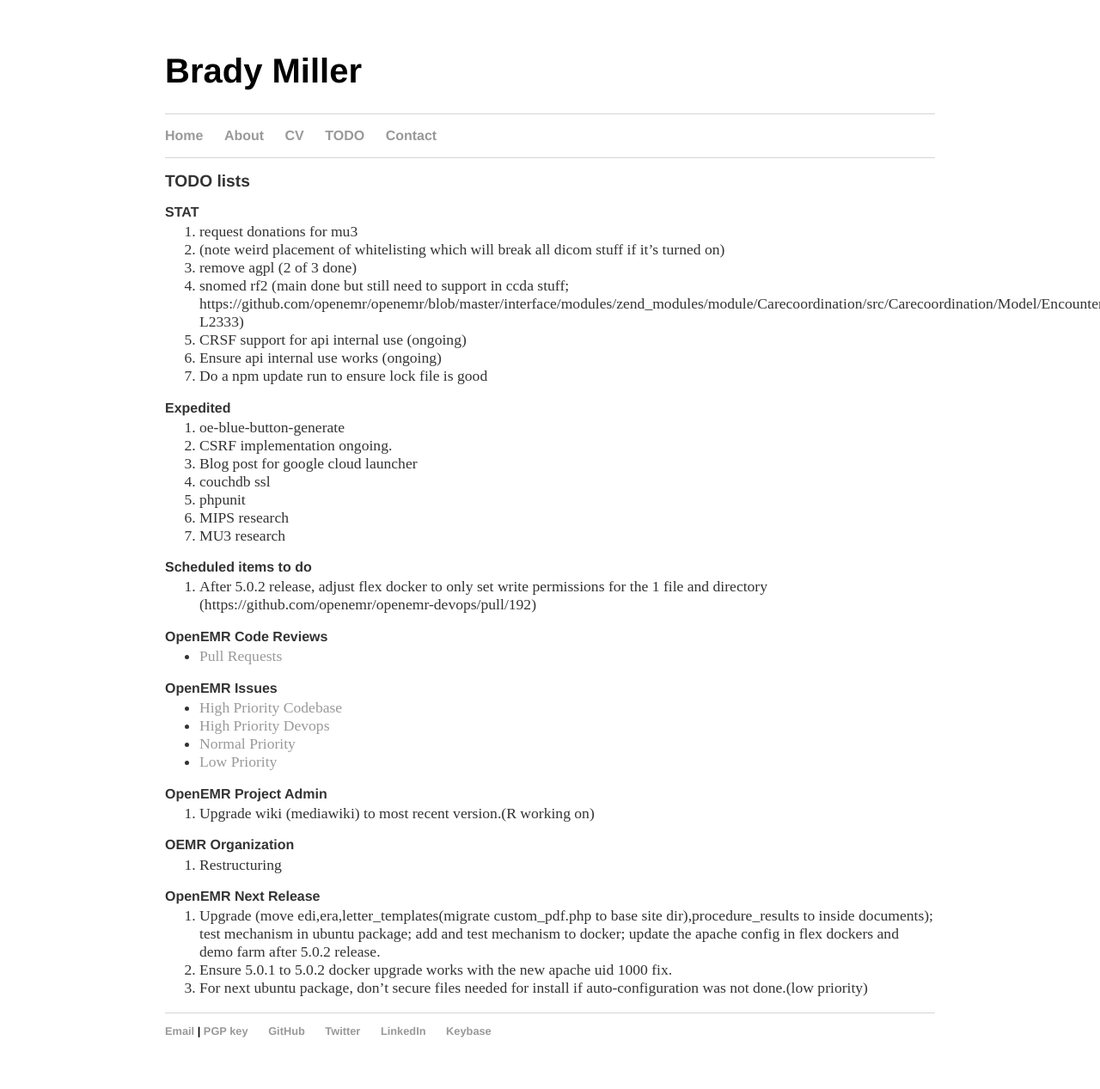
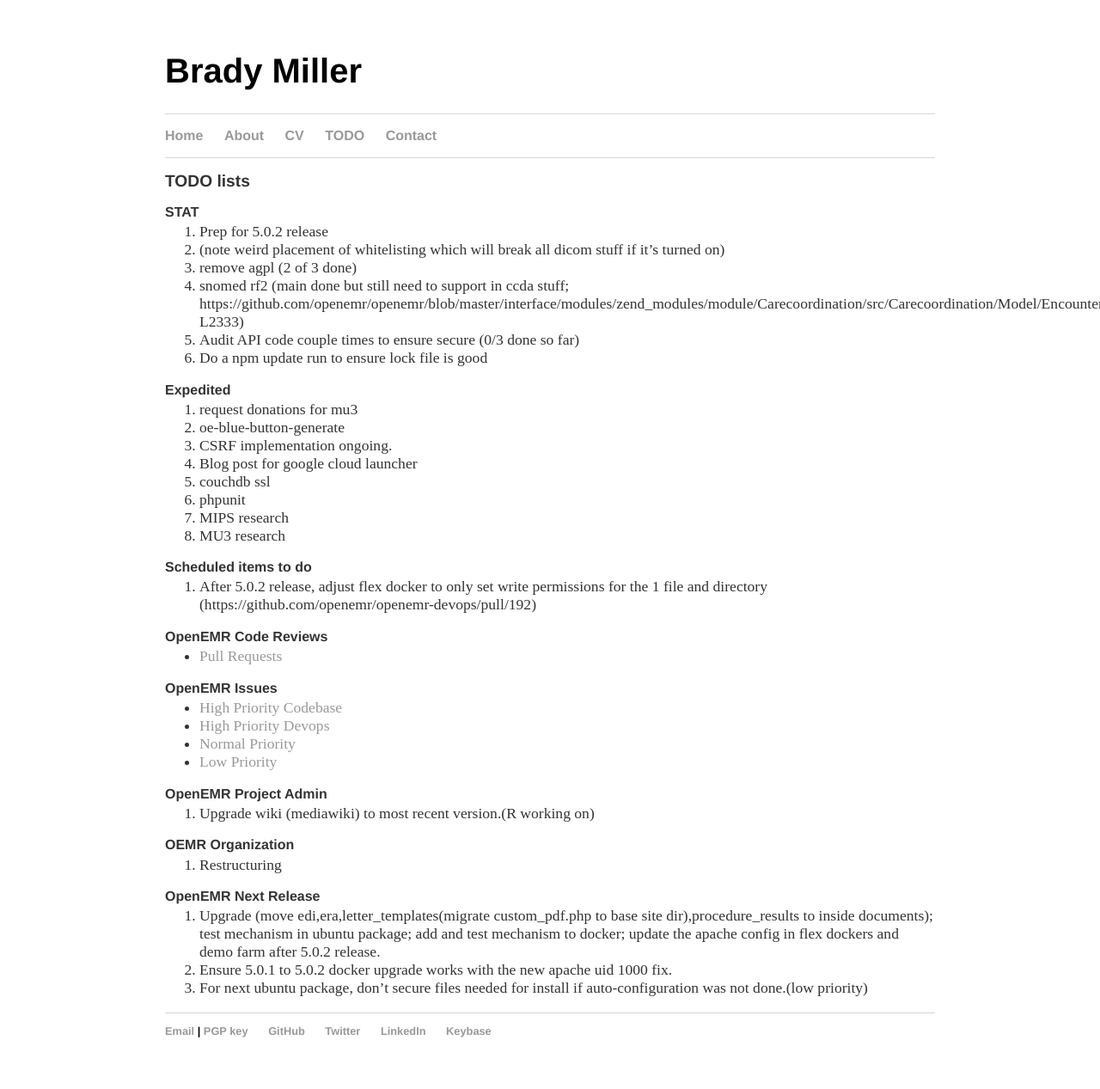
Before and after one commit to bradymiller/bradymiller.github.io, a Jekyll site: the page built from todo/index.md, in a window 1280 px wide. Shown: the whole page at 86% size. Built offline with Jekyll 4.4.1, drawn with Linux system fonts in a browser that asks for light colours; our own code applies the rules of GitHub Pages for plain Markdown files.

Commit message:
Update index.md

```diff
--- a/todo/index.md
+++ b/todo/index.md
@@ -4,15 +4,15 @@
 ## TODO lists
 
 ### STAT
-1. request donations for mu3
-2. (note weird placement of whitelisting which will break all dicom stuff if it's turned on)
+1. Prep for 5.0.2 release
+1. (note weird placement of whitelisting which will break all dicom stuff if it's turned on)
 1. remove agpl (2 of 3 done)
 1. snomed rf2 (main done but still need to support in ccda stuff; https://github.com/openemr/openemr/blob/master/interface/modules/zend_modules/module/Carecoordination/src/Carecoordination/Model/EncounterccdadispatchTable.php#L2316-L2333)
-1. CRSF support for api internal use (ongoing)
-1. Ensure api internal use works (ongoing)
+1. Audit API code couple times to ensure secure (0/3 done so far)
 1. Do a npm update run to ensure lock file is good
 
 ### Expedited
+1. request donations for mu3
 1. oe-blue-button-generate
 1. CSRF implementation ongoing.
 1. Blog post for google cloud launcher
```
